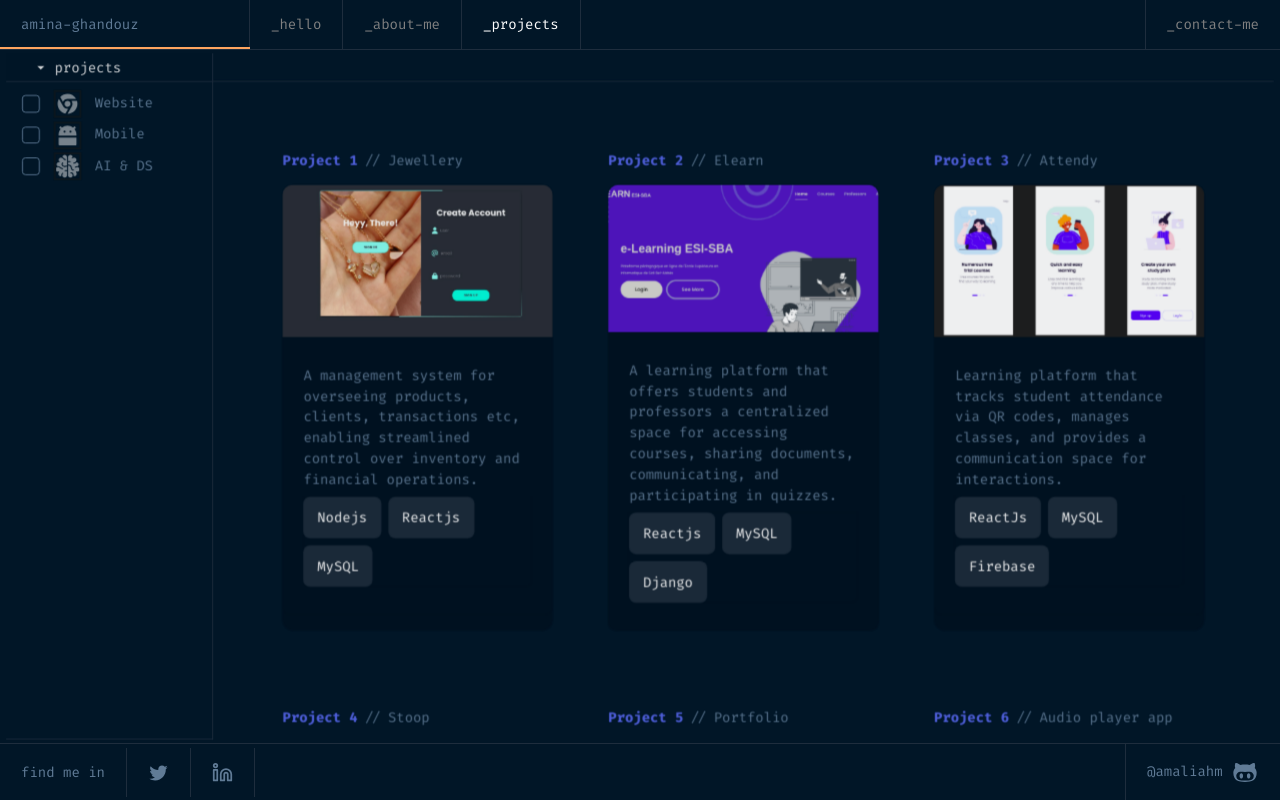
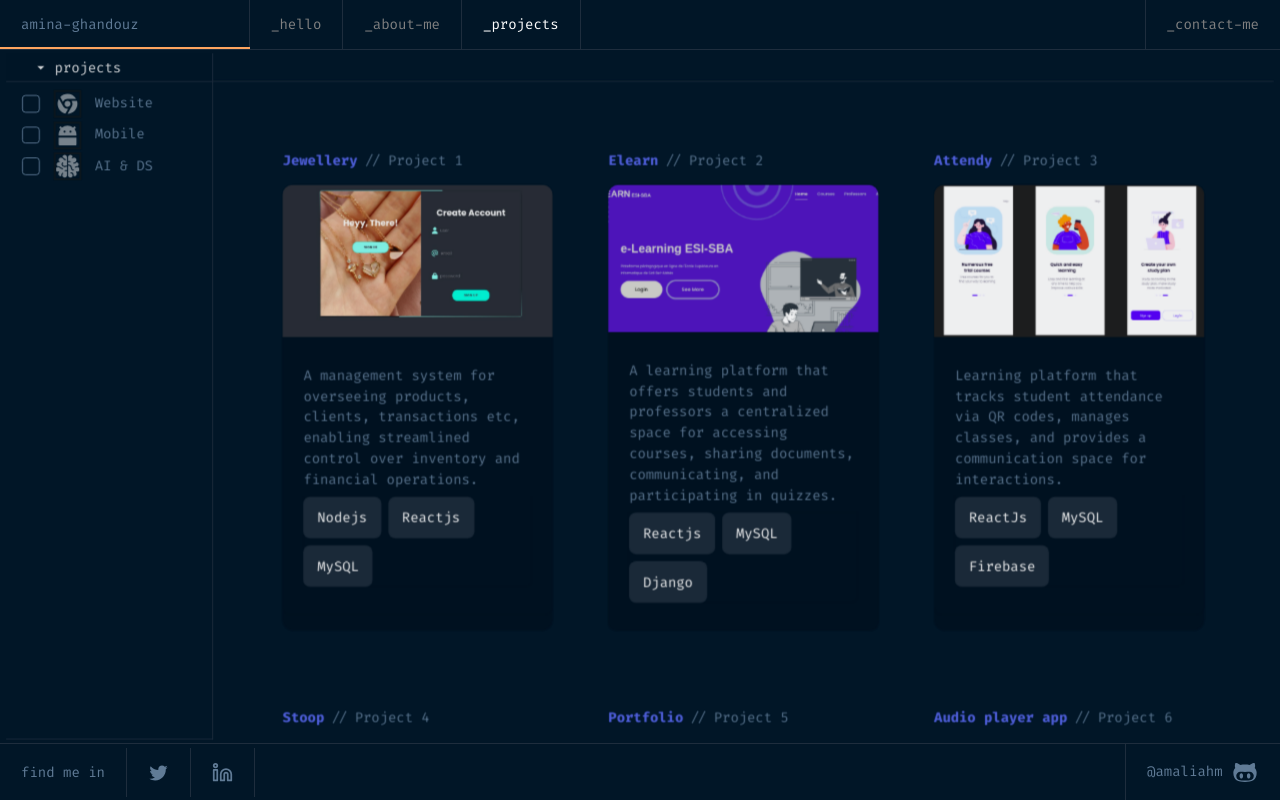
Before and after one commit to amaliahm/amina, a Vue app: page / in a window 1280 px wide. Both pictures are taken after a click on the item "_projects". Built offline with nearby package versions, Linux system fonts and the light colour scheme.

Commit message:
add projectModal

```diff
--- a/src/_projects/ProjectCard.vue
+++ b/src/_projects/ProjectCard.vue
@@ -1,13 +1,23 @@
 <script setup>
+import { ref } from 'vue'
+import ProjectModal from './ProjectModal.vue'
 
 const { data, index } = defineProps([
   "data", "index"
 ]);
 
+const isModalOpen = ref(false)
+
+const openModal = () => {
+  isModalOpen.value = true
+}
+
+const closeModal = () => {
+  isModalOpen.value = false
+}
 </script>
 
 <template>
-
   <div class="flex flex-col gap-4">
     <div class="flex flex-row gap-2 text-[#607B96]">
       <h1 class="font-bold text-[#5565E8]">
@@ -15,10 +25,14 @@ const { data, index } = defineProps([
       </h1>
       //
       <span>
-        {{ data.theme }}
+        {{ data.project_number }}
       </span>
     </div>
-    <div class="relative flex flex-col rounded-xl h-[450px] bg-[#011221]">
+
+    <div
+      @click="openModal"
+      class="relative flex flex-col rounded-xl h-[450px] bg-[#011221] cursor-pointer hover:bg-opacity-80 transition-all duration-200"
+    >
       <img
         :src="data.img"
         alt="project-image"
@@ -39,6 +53,11 @@ const { data, index } = defineProps([
         </div>
       </div>
     </div>
+
+    <ProjectModal
+      :is-open="isModalOpen"
+      :data="data"
+      @close="closeModal"
+    />
   </div>
-
 </template>
--- /dev/null
+++ b/src/_projects/ProjectModal.vue
@@ -0,0 +1,72 @@
+<script setup>
+const { isOpen, data } = defineProps([
+  'isOpen',
+  'data'
+]);
+
+const emit = defineEmits(['close']);
+
+const closeModal = () => {
+  emit('close');
+};
+
+// Close modal when clicking outside
+const closeOnBackdrop = (event) => {
+  if (event.target === event.currentTarget) {
+    closeModal();
+  }
+};
+</script>
+
+<template>
+  <!-- Modal -->
+  <div
+    v-if="isOpen"
+    @click="closeOnBackdrop"
+    class="fixed inset-0 z-50 flex items-center justify-center bg-white bg-opacity-20 backdrop-blur-sm"
+  >
+    <div class="relative max-w-4xl w-full mx-4 bg-[#011221] rounded-xl overflow-hidden flex">
+      <div class="flex flex-col md:flex-row overflow-hidden max-h-[90vh]">
+        <div class="w-full md:w-1/2 bg-[#011221] flex items-center justify-center p-8">
+          <img
+            :src="data?.img"
+            alt="project-image"
+            class="max-w-full max-h-full object-contain rounded-lg shadow-lg"
+          />
+        </div>
+        <div class="w-full md:w-1/2 bg-[#011221] overflow-y-auto">
+          <div class="p-6 md:p-8 h-full">
+            <div class="flex flex-col gap-4 mb-6">
+              <h2 class="text-2xl md:text-3xl font-bold text-[#5565E8]">
+                {{ data?.title }}
+              </h2>
+              <span class="text-[#607B96] text-lg">
+                {{ data?.project_number }}
+              </span>
+            </div>
+
+            <div class="mb-6">
+              <h3 class="text-lg font-semibold text-white mb-3">Description</h3>
+              <p class="text-[#607B96] leading-relaxed">
+                {{ data?.desc }}
+              </p>
+            </div>
+
+            <div class="mb-6">
+              <h3 class="text-lg font-semibold text-white mb-3">Technologies Used</h3>
+              <div class="flex flex-wrap gap-2">
+                <span
+                  :key="ele"
+                  v-for="ele in data?.used || []"
+                  class="px-4 py-2 rounded-lg text-white bg-[#1C2B3A] hover:bg-opacity-70 transition-colors"
+                >
+                  {{ ele }}
+                </span>
+              </div>
+            </div>
+          </div>
+        </div>
+      </div>
+    </div>
+  </div>
+</template>
--- a/src/_projects/data/projects-data.js
+++ b/src/_projects/data/projects-data.js
@@ -34,8 +34,8 @@ import sample_js_portfolio from '../../assets/images/sample_js_portfolio.png'
 const data = [
   {
     id: 1,
-    title: "Project 1",
-    theme: "Jewellery",
+    project_number: "Project 1",
+    title: "Jewellery",
     technologies: [
       { title: "Website", icon: Chrome },
     ],
@@ -45,8 +45,8 @@ const data = [
   },
   {
     id: 2,
-    title: "Project 2",
-    theme: "Elearn",
+    project_number: "Project 2",
+    title: "Elearn",
     technologies: [
       { title: "Website", icon: Chrome },
     ],
@@ -56,8 +56,8 @@ const data = [
   },
   {
     id: 3,
-    title: "Project 3",
-    theme: "Attendy",
+    project_number: "Project 3",
+    title: "Attendy",
     technologies: [
       { title: "Website", icon: Chrome },
     ],
@@ -67,8 +67,8 @@ const data = [
   },
   {
     id: 4,
-    title: "Project 4",
-    theme: "Stoop",
+    project_number: "Project 4",
+    title: "Stoop",
     technologies: [
       { title: "Mobile", icon: Android },
     ],
@@ -78,8 +78,8 @@ const data = [
   },
   {
     id: 5,
-    title: "Project 5",
-    theme: "Portfolio",
+    project_number: "Project 5",
+    title: "Portfolio",
     technologies: [
       { title: "Website", icon: Chrome },
     ],
@@ -89,8 +89,8 @@ const data = [
   },
   {
     id: 6,
-    title: "Project 6",
-    theme: "Audio player app",
+    project_number: "Project 6",
+    title: "Audio player app",
     technologies: [
       { title: "Mobile", icon: Android },
     ],
@@ -100,8 +100,8 @@ const data = [
   },
   {
     id: 7,
-    title: "Project 7",
-    theme: "Snake game",
+    project_number: "Project 7",
+    title: "Snake game",
     technologies: [
       { title: "Mobile", icon: Android },
     ],
@@ -111,8 +111,8 @@ const data = [
   },
   {
     id: 8,
-    title: "Project 8",
-    theme: "Youtube",
+    project_number: "Project 8",
+    title: "Youtube",
     technologies: [
       { title: "Website", icon: Chrome },
     ],
@@ -122,8 +122,8 @@ const data = [
   },
   {
     id: 9,
-    title: "Project 9",
-    theme: "Travel app",
+    project_number: "Project 9",
+    title: "Travel app",
     technologies: [
       { title: "Mobile", icon: Android },
     ],
@@ -133,8 +133,8 @@ const data = [
   },
   {
     id: 10,
-    title: "Project 10",
-    theme: "Schedule app",
+    project_number: "Project 10",
+    title: "Schedule app",
     technologies: [
       { title: "Mobile", icon: Android },
     ],
@@ -144,8 +144,8 @@ const data = [
   },
   {
     id: 11,
-    title: "Project 11",
-    theme: "Shoes store",
+    project_number: "Project 11",
+    title: "Shoes store",
     technologies: [
       { title: "Mobile", icon: Android },
     ],
@@ -155,8 +155,8 @@ const data = [
   },
   {
     id: 12,
-    title: "Project 12",
-    theme: "Portfolio",
+    project_number: "Project 12",
+    title: "Portfolio",
     technologies: [
       { title: "Website", icon: Chrome },
     ],
@@ -166,8 +166,8 @@ const data = [
   },
   {
     id: 13,
-    title: "Project 13",
-    theme: "Registration pages",
+    project_number: "Project 13",
+    title: "Registration pages",
     technologies: [
       { title: "Mobile", icon: Android },
     ],
@@ -177,8 +177,8 @@ const data = [
   },
   {
     id: 14,
-    title: "Project 14",
-    theme: "Payment app",
+    project_number: "Project 14",
+    title: "Payment app",
     technologies: [
       { title: "Mobile", icon: Android },
     ],
@@ -188,8 +188,8 @@ const data = [
   },
   {
     id: 15,
-    title: "Project 15",
-    theme: "Music app",
+    project_number: "Project 15",
+    title: "Music app",
     technologies: [
       { title: "Mobile", icon: Android },
     ],
@@ -199,8 +199,8 @@ const data = [
   },
   {
     id: 16,
-    title: "Project 16",
-    theme: "Attendy",
+    project_number: "Project 16",
+    title: "Attendy",
     technologies: [
       { title: "Mobile", icon: Android },
     ],
@@ -210,8 +210,8 @@ const data = [
   },
   {
     id: 17,
-    title: "Project 17",
-    theme: "Meet app",
+    project_number: "Project 17",
+    title: "Meet app",
     technologies: [
       { title: "Mobile", icon: Android },
     ],
@@ -221,8 +221,8 @@ const data = [
   },
   {
     id: 18,
-    title: "Project 18",
-    theme: "Fitness app",
+    project_number: "Project 18",
+    title: "Fitness app",
     technologies: [
       { title: "Mobile", icon: Android },
     ],
@@ -232,8 +232,8 @@ const data = [
   },
   {
     id: 19,
-    title: "Project 19",
-    theme: "Filmy site",
+    project_number: "Project 19",
+    title: "Filmy site",
     technologies: [
       { title: "Website", icon: Chrome },
     ],
@@ -243,8 +243,8 @@ const data = [
   },
   {
     id: 20,
-    title: "Project 20",
-    theme: "Invite dashboard",
+    project_number: "Project 20",
+    title: "Invite dashboard",
     technologies: [
       { title: "Website", icon: Chrome },
     ],
@@ -254,8 +254,8 @@ const data = [
   },
   {
     id: 21,
-    title: "Project 21",
-    theme: "Chat app",
+    project_number: "Project 21",
+    title: "Chat app",
     technologies: [
       { title: "Mobile", icon: Android },
     ],
@@ -265,8 +265,8 @@ const data = [
   },
   {
     id: 22,
-    title: "Project 22",
-    theme: "Anasheed",
+    project_number: "Project 22",
+    title: "Anasheed",
     technologies: [
       { title: "Website", icon: Chrome },
     ],
@@ -276,8 +276,8 @@ const data = [
   },
   {
     id: 23,
-    title: "Project 23",
-    theme: "Book Recommendation system",
+    project_number: "Project 23",
+    title: "Book Recommendation system",
     technologies: [
       { title: "AI & DS", icon: IASD },
     ],
@@ -287,8 +287,8 @@ const data = [
   },
   {
     id: 24,
-    title: "Project 24",
-    theme: "Monet style transfer",
+    project_number: "Project 24",
+    title: "Monet style transfer",
     technologies: [
       { title: "AI & DS", icon: IASD },
     ],
@@ -298,8 +298,8 @@ const data = [
   },
   {
     id: 25,
-    title: "Project 25",
-    theme: "Algerian LawDZ",
+    project_number: "Project 25",
+    title: "Algerian LawDZ",
     technologies: [
       { title: "AI & DS", icon: IASD },
     ],
@@ -309,8 +309,8 @@ const data = [
   },
   {
     id: 26,
-    title: "Project 26",
-    theme: "TrackWise",
+    project_number: "Project 26",
+    title: "TrackWise",
     technologies: [
       { title: "Website", icon: Chrome },
     ],
@@ -320,8 +320,8 @@ const data = [
   },
   {
     id: 27,
-    title: "Project 27",
-    theme: "TypeScript Portfolio",
+    project_number: "Project 27",
+    title: "TypeScript Portfolio",
     technologies: [
       { title: "Website", icon: Chrome },
     ],
@@ -331,8 +331,8 @@ const data = [
   },
   {
     id: 28,
-    title: "Project 28",
-    theme: "Sample JS Portfolio",
+    project_number: "Project 28",
+    title: "Sample JS Portfolio",
     technologies: [
       { title: "Website", icon: Chrome },
     ],
```
